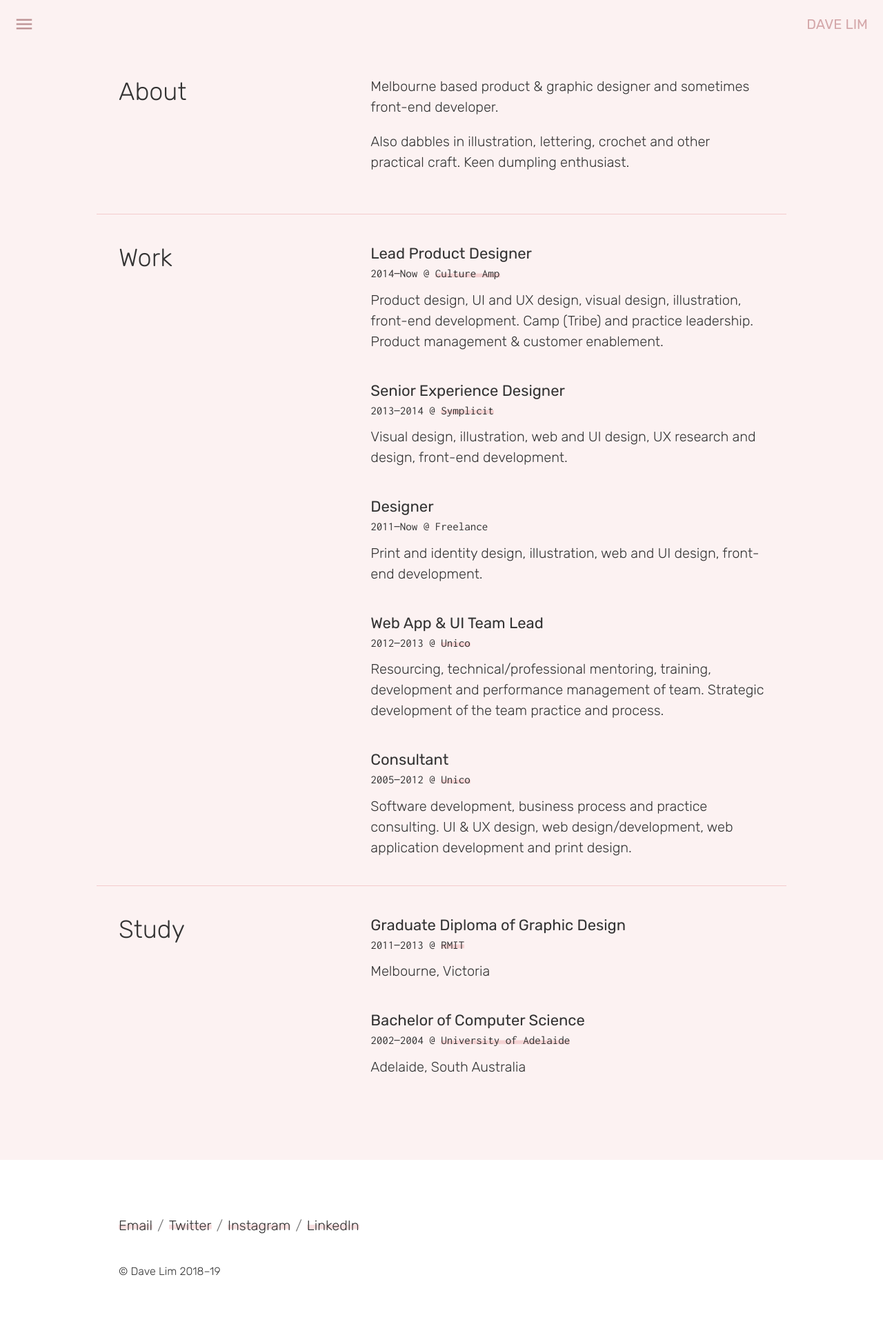
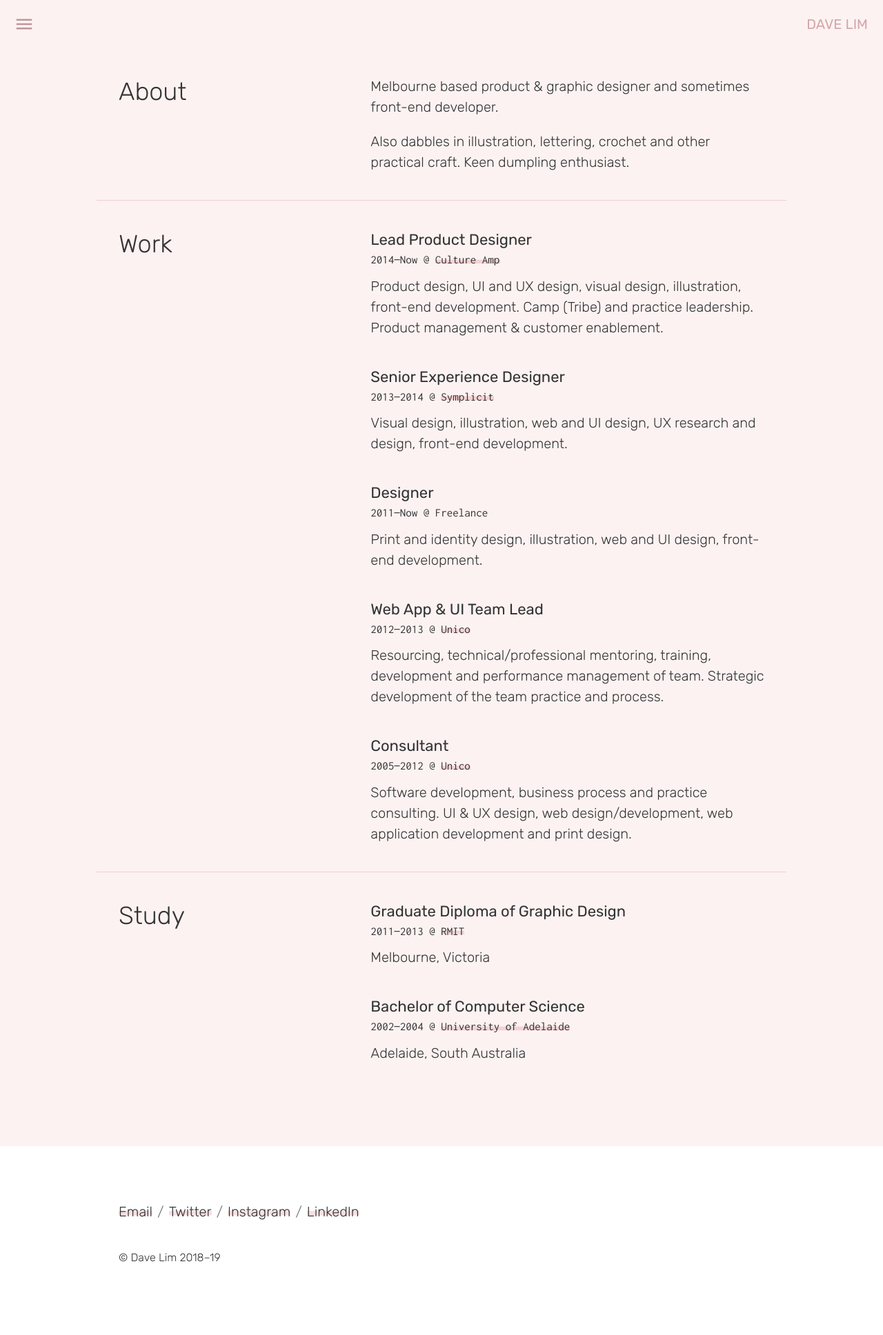
Before and after one commit to dlimiter/dlimiter.github.io, a Jekyll site: the page built from about.html, in a window 1280 px wide. Shown: the whole page at 69% size. Built offline with Jekyll 4.4.1, drawn with Linux system fonts in a browser that asks for light colours.

Commit message:
Fixes spacing

```diff
--- a/about.html
+++ b/about.html
@@ -3,11 +3,11 @@
 layout: default
 ---
 
-<div class="container recipe section-divider">
+<div class="container recipe section-divider -nudge">
   <div class="recipe__title">
     <h1>{{ page.title }}</h1>
   </div>
-  <div class="resumeitem">
+  <div class="">
     <p class="">
       Melbourne based product &amp; graphic designer and sometimes front-end developer.
     </p>
@@ -21,9 +21,7 @@
   <div class="recipe__title">
     <h1>Work</h1>
   </div>
-
   <div class="">
-
     {% include resumeitem.html
       date = "2014&mdash;Now"
       role = "Lead Product Designer"
--- a/css/style.scss
+++ b/css/style.scss
@@ -232,6 +232,9 @@
   }
   &.section-divider {
     margin-bottom: 2em;
+    &.-nudge {
+      padding-bottom: 1em;
+    }
   }
   &.recipe {
     @media only screen and (min-width: 80em) {
```
